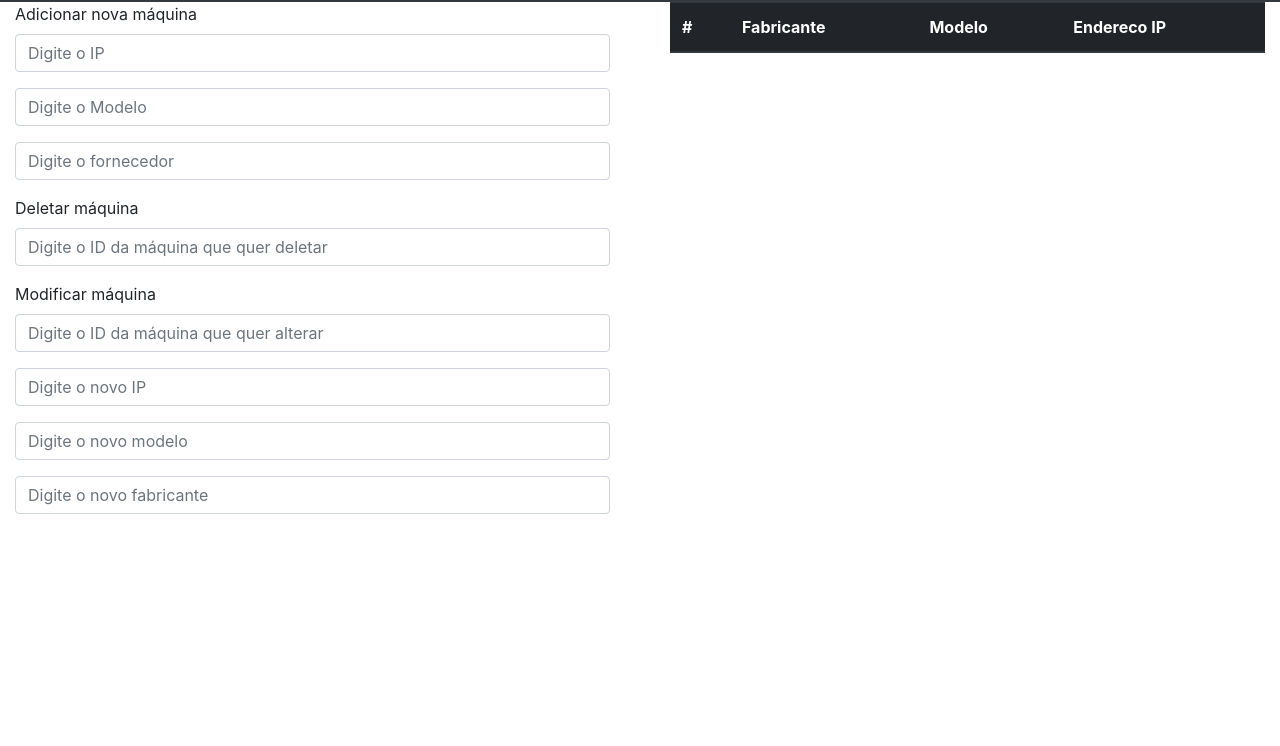
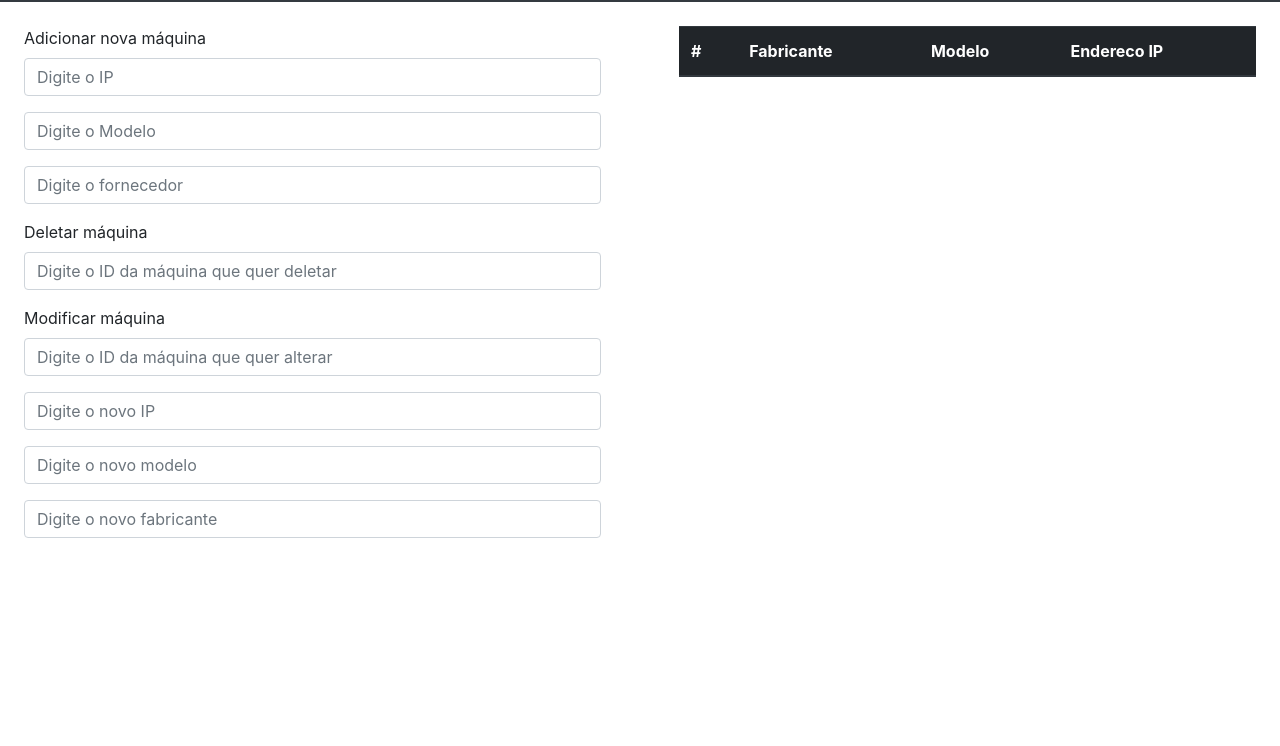
Before and after one commit to ericbls/tech_track, a plain HTML site: page frontend/maquinas.html in a window 1280 px wide. Shown: the part 54-800 px from the top of the page. Drawn offline with nearby package versions, Linux system fonts and the light colour scheme.

Commit message:
alterando maquinas.html

```diff
--- a/frontend/maquinas.html
+++ b/frontend/maquinas.html
@@ -21,10 +21,8 @@
 			</div>
 		</nav>
 
-		<div class="row">
-		</div>
-		<div class="row">
-			<div class="col-sm">
+		<div class="row p">
+			<div class="col p-md-4">
 				<div class="container">
 					<form id="AddForm">
 						  <div class="form-group">
@@ -61,7 +59,7 @@
 					</form>
 				</div>
 			</div>
-			<div class="col-sm">
+			<div class="col p-md-4">
 				<div class="container-fluid">
 					<div class="table-responsive table-hover">
 				  		<table id="listTable" class="table">
```
